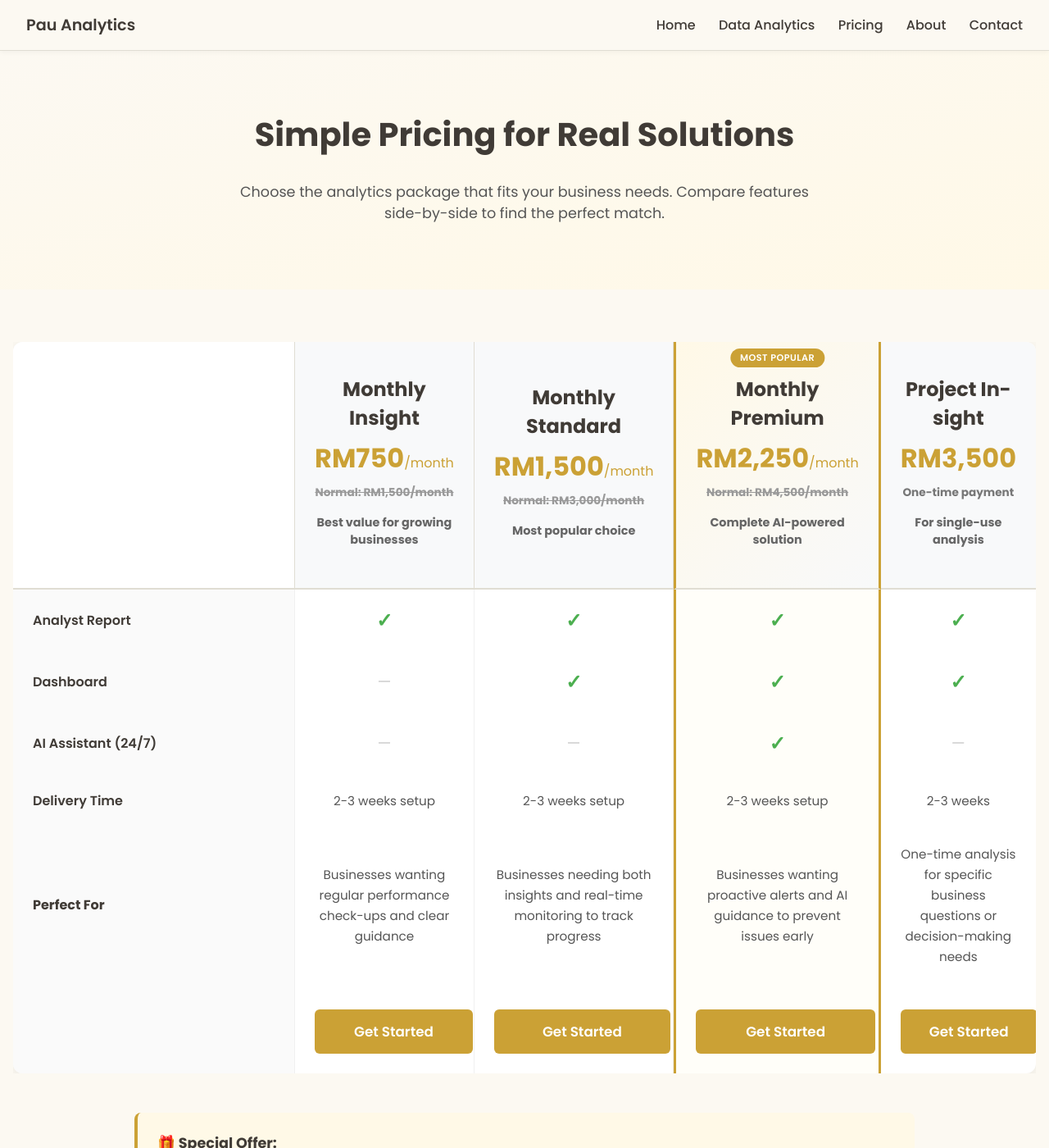
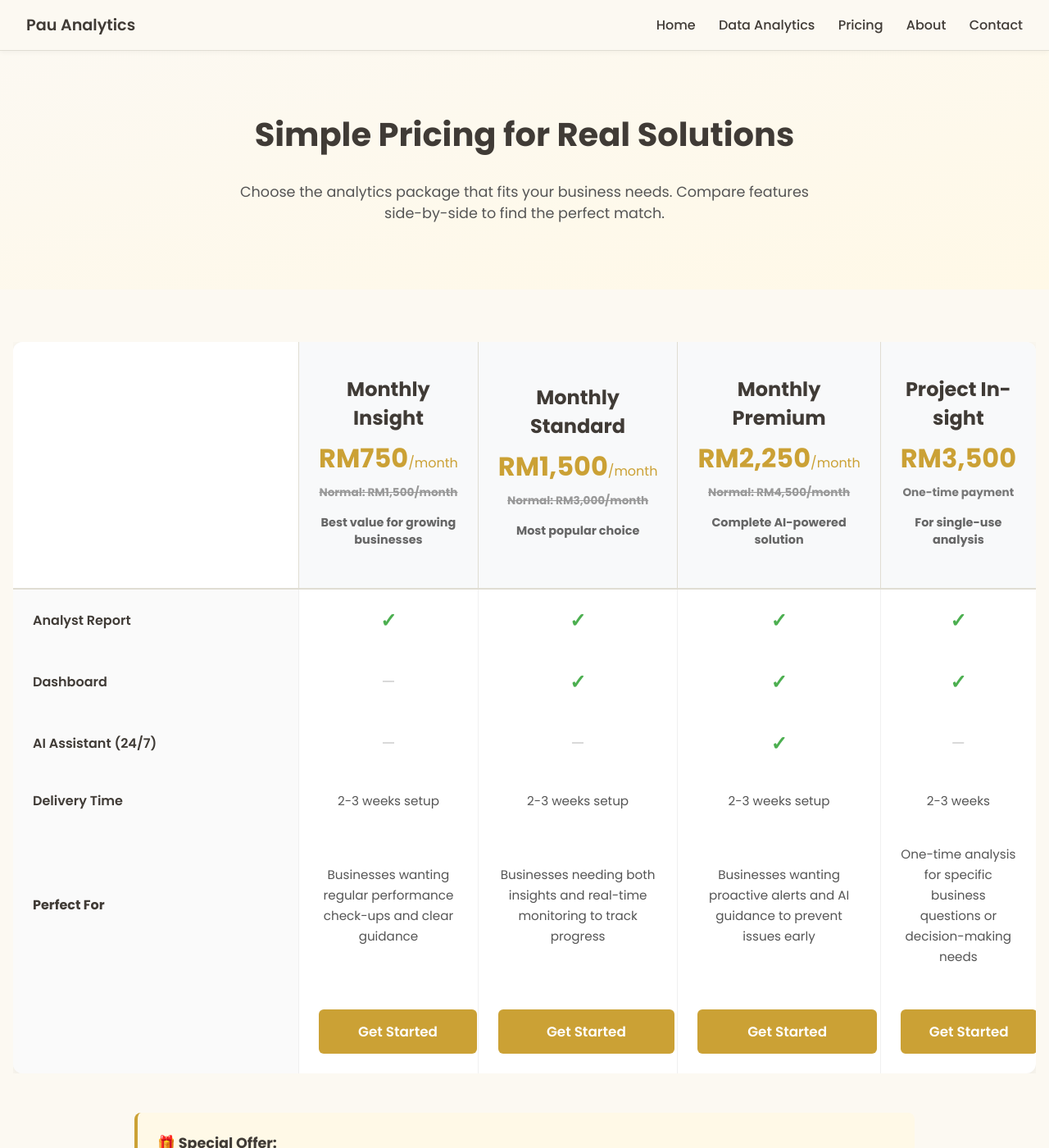
Before and after one commit to lyven81/pinnacles-learning-website, a Jekyll site: the page pricing.html, which Jekyll copies as it is, in a window 1280 px wide and 1400 px high. Shown: the whole window at 82% size. Built offline with Jekyll 4.4.1, drawn with Linux system fonts in a browser that asks for light colours; some of the changed text lies outside the part shown.

Commit message:
Remove highlighting and What's Included section from pricing pages
Pricing.html changes:
- Remove "MOST POPULAR" label from Monthly Premium column
- Remove featured/highlighted styling from all pricing columns
- Remove featured class from Monthly Premium th element
- Remove all featured-col classes from table body cells
- Delete entire "What's Included in Every Package" section

Payment.html changes:
- Remove "MOST POPULAR" badge from Monthly Standard package
- Remove featured class (golden border) from Monthly Standard card
- All packages now display with uniform styling

🤖 Generated with [Claude Code](https://claude.com/claude-code)

Co-Authored-By: Claude Sonnet 4.5 <noreply@anthropic.com>

```diff
--- a/payment.html
+++ b/payment.html
@@ -766,9 +766,8 @@
         </div>
 
         <!-- Monthly Standard -->
-        <div class="package-card featured">
+        <div class="package-card">
           <div class="package-info">
-            <span class="package-badge">MOST POPULAR</span>
             <h3>Monthly Standard</h3>
             <div class="package-price">RM1,500/month</div>
             <div class="package-discount" style="text-decoration: line-through; color: #999;">Normal: RM3,000/month</div>
--- a/pricing.html
+++ b/pricing.html
@@ -182,26 +182,6 @@
       background: white;
     }
 
-    .pricing-table th.featured {
-      background: linear-gradient(135deg, #fff9e7 0%, #f8f9fa 100%);
-      border-left: 3px solid #CBA135;
-      border-right: 3px solid #CBA135;
-    }
-
-    .pricing-table th.featured::before {
-      content: "MOST POPULAR";
-      position: absolute;
-      top: 0.5rem;
-      left: 50%;
-      transform: translateX(-50%);
-      background: #CBA135;
-      color: white;
-      padding: 3px 12px;
-      border-radius: 12px;
-      font-size: 0.7rem;
-      font-weight: 600;
-      letter-spacing: 0.5px;
-    }
 
     .package-name {
       font-size: 1.5rem;
@@ -257,11 +237,6 @@
       background: #fafafa;
     }
 
-    .pricing-table .featured-col {
-      background: #fffef9;
-      border-left: 3px solid #CBA135;
-      border-right: 3px solid #CBA135;
-    }
 
     .check-mark {
       color: #4CAF50;
@@ -563,7 +538,7 @@
               <div class="package-subprice" style="text-decoration: line-through; color: #999;">Normal: RM3,000/month</div>
               <div class="package-description">Most popular choice</div>
             </th>
-            <th class="featured">
+            <th>
               <div class="package-name">Monthly Premium</div>
               <div class="package-price">RM2,250<span style="font-size: 1rem; font-weight: normal;">/month</span></div>
               <div class="package-subprice" style="text-decoration: line-through; color: #999;">Normal: RM4,500/month</div>
@@ -583,7 +558,7 @@
             <td>Analyst Report</td>
             <td><span class="check-mark">✓</span></td>
             <td><span class="check-mark">✓</span></td>
-            <td class="featured-col"><span class="check-mark">✓</span></td>
+            <td><span class="check-mark">✓</span></td>
             <td><span class="check-mark">✓</span></td>
           </tr>
 
@@ -592,7 +567,7 @@
             <td>Dashboard</td>
             <td><span class="cross-mark">—</span></td>
             <td><span class="check-mark">✓</span></td>
-            <td class="featured-col"><span class="check-mark">✓</span></td>
+            <td><span class="check-mark">✓</span></td>
             <td><span class="check-mark">✓</span></td>
           </tr>
 
@@ -601,7 +576,7 @@
             <td>AI Assistant (24/7)</td>
             <td><span class="cross-mark">—</span></td>
             <td><span class="cross-mark">—</span></td>
-            <td class="featured-col"><span class="check-mark">✓</span></td>
+            <td><span class="check-mark">✓</span></td>
             <td><span class="cross-mark">—</span></td>
           </tr>
 
@@ -610,7 +585,7 @@
             <td>Delivery Time</td>
             <td><span class="feature-value">2-3 weeks setup</span></td>
             <td><span class="feature-value">2-3 weeks setup</span></td>
-            <td class="featured-col"><span class="feature-value">2-3 weeks setup</span></td>
+            <td><span class="feature-value">2-3 weeks setup</span></td>
             <td><span class="feature-value">2-3 weeks</span></td>
           </tr>
 
@@ -619,7 +594,7 @@
             <td><strong>Perfect For</strong></td>
             <td><span class="feature-value">Businesses wanting regular performance check-ups and clear guidance</span></td>
             <td><span class="feature-value">Businesses needing both insights and real-time monitoring to track progress</span></td>
-            <td class="featured-col"><span class="feature-value">Businesses wanting proactive alerts and AI guidance to prevent issues early</span></td>
+            <td><span class="feature-value">Businesses wanting proactive alerts and AI guidance to prevent issues early</span></td>
             <td><span class="feature-value">One-time analysis for specific business questions or decision-making needs</span></td>
           </tr>
 
@@ -632,7 +607,7 @@
             <td>
               <a href="https://www.pauanalytics.com/payment.html?package=standard-12month" class="cta-button">Get Started</a>
             </td>
-            <td class="featured-col">
+            <td>
               <a href="https://www.pauanalytics.com/payment.html?package=premium-12month" class="cta-button">Get Started</a>
             </td>
             <td>
@@ -676,33 +651,6 @@
       <p>Let's have a quick chat about your business challenges and find the right solution together.</p>
       <a class="cta-button" href="https://wa.me/60149207099?text=I'd%20like%20to%20schedule%20a%20free%20consultation">Book Free Consultation</a>
     </div>
-
-    <!-- What You Get Section -->
-    <div class="whats-included">
-      <h2>What's Included in Every Package</h2>
-
-      <div class="whats-included-grid">
-        <div class="included-item">
-          <h4>📊 Monthly Insight = Analyst Report</h4>
-          <p><strong>Like a Car Inspection Report:</strong> Gives a clear assessment of what's working well and what needs attention. Identifies performance issues and potential risks under the surface. Helps the "driver" understand the true condition before making decisions.</p>
-        </div>
-
-        <div class="included-item">
-          <h4>📈 Monthly Standard = Analyst Report + Dashboard</h4>
-          <p><strong>Like Car Dashboard Readings:</strong> Shows real-time indicators like speed, fuel, warnings, and engine health. Lets the driver monitor performance at a glance while driving. Highlights important changes without needing to read the full report.</p>
-        </div>
-
-        <div class="included-item">
-          <h4>💬 Narrative Story</h4>
-          <p><strong>Like Driving Experience Explained Simply:</strong> Translates technical findings into everyday, relatable explanations. Helps the driver understand how the car will feel in real situations. Makes insights easier to act on without jargon or complexity.</p>
-        </div>
-
-        <div class="included-item">
-          <h4>🤖 Monthly Premium = Analyst Report + Dashboard + AI Assistant</h4>
-          <p><strong>Like a Smart Driving Assistant:</strong> Continuously monitors the car's condition after it leaves the workshop. Detects and fixes minor issues early, preventing costly repairs later. Guides the driver to operate the car more smoothly, safely, and efficiently.</p>
-        </div>
-      </div>
-    </div>
   </div>
 
   <div class="spacer"></div>
```
